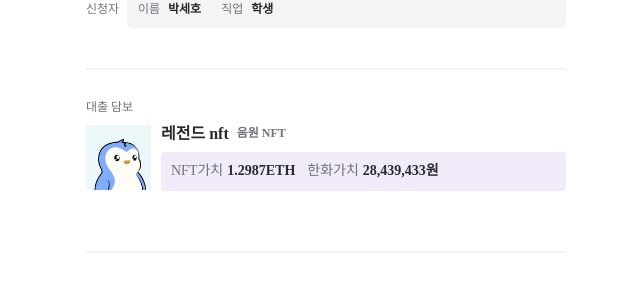
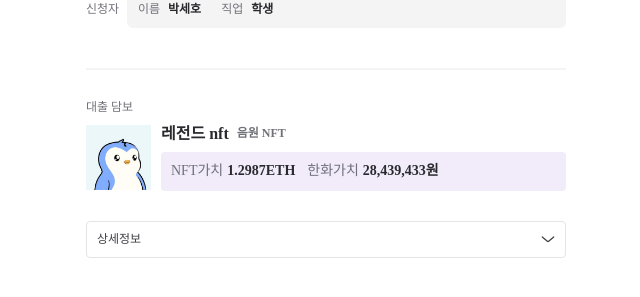
Before and after one commit to Damborghinii/Damborghinii-Client, a React (Vite) app: page /investment/1 in a window 1280 px wide. Shown: the part 313-610 px from the top of the page, without its empty margins (314-954 px from the left). Built offline with nearby package versions, Linux system fonts and the light colour scheme.

Commit message:
feature/#15: 대출 담보 섹션 구현

```diff
--- /dev/null
+++ b/src/assets/svg/IcArrowDown.tsx
@@ -0,0 +1,19 @@
+import type { SVGProps } from "react";
+
+const SvgIcArrowDown = (props: SVGProps<SVGSVGElement>) => (
+  <svg
+    xmlns="http://www.w3.org/2000/svg"
+    viewBox="0 0 10 5"
+    fill="none"
+    {...props}
+  >
+    <path
+      d="M0.916626 1.05005L4.54441 4.15957C4.80655 4.38427 5.19337 4.38427 5.45551 4.15957L9.08329 1.05005"
+      stroke="#3F3F46"
+      strokeWidth="0.875"
+      strokeLinecap="round"
+    />
+  </svg>
+);
+
+export default SvgIcArrowDown;
--- /dev/null
+++ b/src/assets/svg/IcDownload.tsx
@@ -0,0 +1,31 @@
+import type { SVGProps } from "react";
+
+const SvgIcDownload = (props: SVGProps<SVGSVGElement>) => (
+  <svg
+    xmlns="http://www.w3.org/2000/svg"
+    viewBox="0 0 10 10"
+    fill="none"
+    {...props}
+  >
+    <path
+      d="M3.12496 3.4668L2.20829 3.4668C1.19577 3.4668 0.374959 4.28761 0.374959 5.30013L0.374959 7.5918C0.374959 8.60432 1.19577 9.42513 2.20829 9.42513L7.70829 9.42513C8.72081 9.42513 9.54163 8.60432 9.54163 7.5918L9.54163 5.30013C9.54163 4.28761 8.72081 3.4668 7.70829 3.4668L6.79163 3.4668"
+      stroke="#52525B"
+      strokeWidth="0.7"
+      strokeLinecap="round"
+    />
+    <path
+      d="M3.58337 5.7583L4.63428 6.80921C4.81327 6.9882 5.10347 6.9882 5.28246 6.80921L6.33337 5.7583"
+      stroke="#52525B"
+      strokeWidth="0.7"
+      strokeLinecap="round"
+    />
+    <path
+      d="M4.95837 6.67505L4.95837 1.17505"
+      stroke="#52525B"
+      strokeWidth="0.7"
+      strokeLinecap="round"
+    />
+  </svg>
+);
+
+export default SvgIcDownload;
--- a/src/assets/svg/index.ts
+++ b/src/assets/svg/index.ts
@@ -5,3 +5,5 @@ export { default as IcLogo } from "./IcLogo";
 export { default as IcPopUp } from "./IcPopUp";
 export { default as IcDown } from "./IcDown";
 export { default as IcArrowBack } from "./IcArrowBack";
+export { default as IcArrowDown } from "./IcArrowDown";
+export { default as IcDownload } from "./IcDownload";
--- a/src/pages/invesetment/InvestmentInfo.tsx
+++ b/src/pages/invesetment/InvestmentInfo.tsx
@@ -1,4 +1,6 @@
 import styled from "@emotion/styled";
+
+import { useState } from "react";
 
 import { SubTopBar } from "@components/common/topBar/SubTopBar";
 import { useParams } from "react-router-dom";
@@ -6,7 +8,9 @@ import { LoanInfoCard, LoanInfoProps } from "./_components/LoanInfoCard";
 import { HorizontalDivider } from "@components/common/horizontalDivider/HorizontalDivider";
 import { PawnCard } from "./_components/PawnCard";
 
-export interface CopyrightInfo {
+export interface CopyrightProps {
+  isFold: boolean;
+  onClick: () => void;
   imageUrl: string;
   name: string;
   type: string;
@@ -22,6 +26,7 @@ export interface CopyrightInfo {
 }
 
 export const InvestmentInfo = () => {
+  const [isFold, setIsFold] = useState<boolean>(false);
   const { investmentId } = useParams();
   console.log(investmentId);
 
@@ -40,8 +45,7 @@ export const InvestmentInfo = () => {
     },
   };
 
-  const DUMMY_COPYRIGHT: { copyright: CopyrightInfo } = {
-    copyright: {
+  const DUMMY_COPYRIGHT = {
     imageUrl: "이미지 링크",
     name: "레전드 nft",
     type: "음원 NFT",
@@ -54,15 +58,19 @@ export const InvestmentInfo = () => {
     streamingUrls: "대충 유튜브 링크",
     isRegistered: "저작권이 등록되어 있는 음원",
     registrationDoc: "파일 url로 줘야될 거 같은데 될려나?",
-    },
   };
+
   return (
     <>
       <SubTopBar title={"투자 진행 건"} />
       <Wrapper>
         <LoanInfoCard {...DUMMY_LOAN} />
         <HorizontalDivider />
-        <PawnCard {...DUMMY_COPYRIGHT.copyright} />
+        <PawnCard
+          {...DUMMY_COPYRIGHT}
+          isFold={isFold}
+          onClick={() => setIsFold(!isFold)}
+        />
         <HorizontalDivider />
       </Wrapper>
     </>
@@ -72,4 +80,5 @@ export const InvestmentInfo = () => {
 const Wrapper = styled.div`
   width: 100%;
   padding: 0 1.875rem;
+  padding-bottom: 2.25rem;
 `;
--- a/src/pages/invesetment/_components/PawnCard.tsx
+++ b/src/pages/invesetment/_components/PawnCard.tsx
@@ -2,13 +2,20 @@ import styled from "@emotion/styled";
 import { MainContent, MainTitle, SubTitle } from "./Text";
 import Spacer from "@components/common/spacer/Spacer";
 import { cardImage } from "@assets/image";
-import { CopyrightInfo } from "../InvestmentInfo";
+import { CopyrightProps } from "../InvestmentInfo";
+import { IcArrowDown } from "@assets/svg";
+import { HorizontalDivider } from "@components/common/horizontalDivider/HorizontalDivider";
+import SvgIcDownload from "@assets/svg/IcDownload";
 
 interface FlexProps {
   gap?: string;
 }
 
-export const PawnCard = (props: CopyrightInfo) => {
+export const PawnCard = ({
+  isFold = false,
+  onClick,
+  ...props
+}: CopyrightProps) => {
   return (
     <CardWrapper>
       <SubTitle>대출 담보</SubTitle>
@@ -33,6 +40,64 @@ export const PawnCard = (props: CopyrightInfo) => {
         </ColumnFlex>
       </PawnBadgeWrapper>
       <Spacer height="1.875rem" />
+      <DetailContainer onClick={onClick}>
+        상세정보
+        <IcArrowDown width={14} height={14} />
+      </DetailContainer>
+      <Spacer height="1.5rem" />
+      {isFold && (
+        <DetailFoldContainer>
+          <FoldInnerContainer>
+            <RowContainer>
+              <MainTitle>음원/앨범명</MainTitle>
+              <MainContent isBlack={true}>{props.title}</MainContent>
+            </RowContainer>
+            <HorizontalDivider />
+            <RowContainer>
+              <MainTitle>가수 정보</MainTitle>
+              <MainContent isBlack={true}>{props.singers}</MainContent>
+            </RowContainer>
+            <HorizontalDivider />
+
+            <RowContainer>
+              <MainTitle>작곡가 정보</MainTitle>
+              <MainContent isBlack={true}>{props.composers}</MainContent>
+            </RowContainer>
+            <HorizontalDivider />
+
+            <RowContainer>
+              <MainTitle>작사가 정보</MainTitle>
+              <MainContent isBlack={true}>{props.lyricists}</MainContent>
+            </RowContainer>
+          </FoldInnerContainer>
+
+          <FoldInnerContainer>
+            <RowContainer>
+              <MainTitle>저작권 정보</MainTitle>
+              <MainContent isBlack={true}>{props.isRegistered}</MainContent>
+            </RowContainer>
+            <HorizontalDivider />
+            <RowContainer>
+              <MainTitle>저작권 등록증</MainTitle>
+              <SvgIcDownload
+                width={16}
+                height={16}
+                onClick={() => alert("뚝딱뚝딱 공사중")}
+              />
+            </RowContainer>
+          </FoldInnerContainer>
+
+          <FoldInnerContainer>
+            <RowContainer>
+              <MainTitle>음원 스트리밍 URL</MainTitle>
+            </RowContainer>
+            <HorizontalDivider />
+            <ColumnContiner>
+              <MainContent isBlack={true}>{props.streamingUrls}</MainContent>
+            </ColumnContiner>
+          </FoldInnerContainer>
+        </DetailFoldContainer>
+      )}
     </CardWrapper>
   );
 };
@@ -85,3 +150,53 @@ const PriceContainer = styled.div`
 
   background-color: ${({ theme }) => theme.color.primary.P10};
 `;
+
+const DetailContainer = styled.div`
+  width: 100%;
+  display: flex;
+  align-items: center;
+  justify-content: space-between;
+
+  padding: 0.625rem;
+  border: 1px solid ${({ theme }) => theme.color.neutral.B10};
+  border-radius: 0.25rem;
+
+  ${({ theme }) => theme.typography["small1-3"]}
+  color: ${({ theme }) => theme.color.neutral.B60}
+`;
+
+const DetailFoldContainer = styled.div`
+  width: 100%;
+  display: flex;
+  flex-direction: column;
+  align-items: center;
+  justify-content: center;
+  gap: 1.5rem;
+`;
+
+const FoldInnerContainer = styled.div`
+  width: 100%;
+  display: flex;
+  flex-direction: column;
+
+  border: 1px solid ${({ theme }) => theme.color.neutral.B10};
+
+  border-radius: 0.25rem;
+`;
+
+const RowContainer = styled.div`
+  width: 100%;
+  display: flex;
+  align-items: center;
+  justify-content: space-between;
+  padding: 0.75rem 0.625rem;
+`;
+
+const ColumnContiner = styled.div`
+  width: 100%;
+  display: flex;
+  flex-direction: column;
+  gap: 0.25rem;
+
+  padding: 0.75rem 0.625rem;
+`;
```
Also changed, not shown: src/assets/icons/down_arrow.svg (added). Lines whose indentation alone changed are shown as unchanged.
